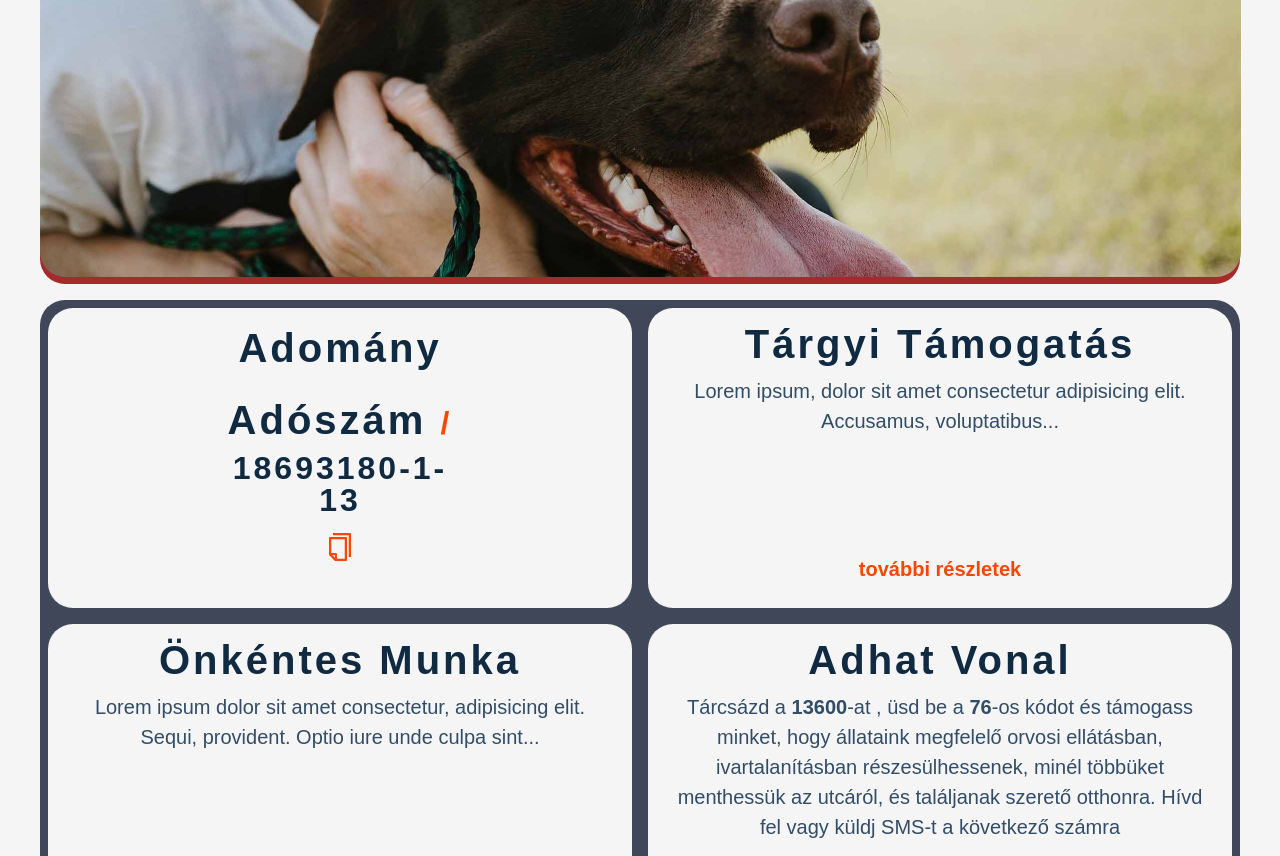
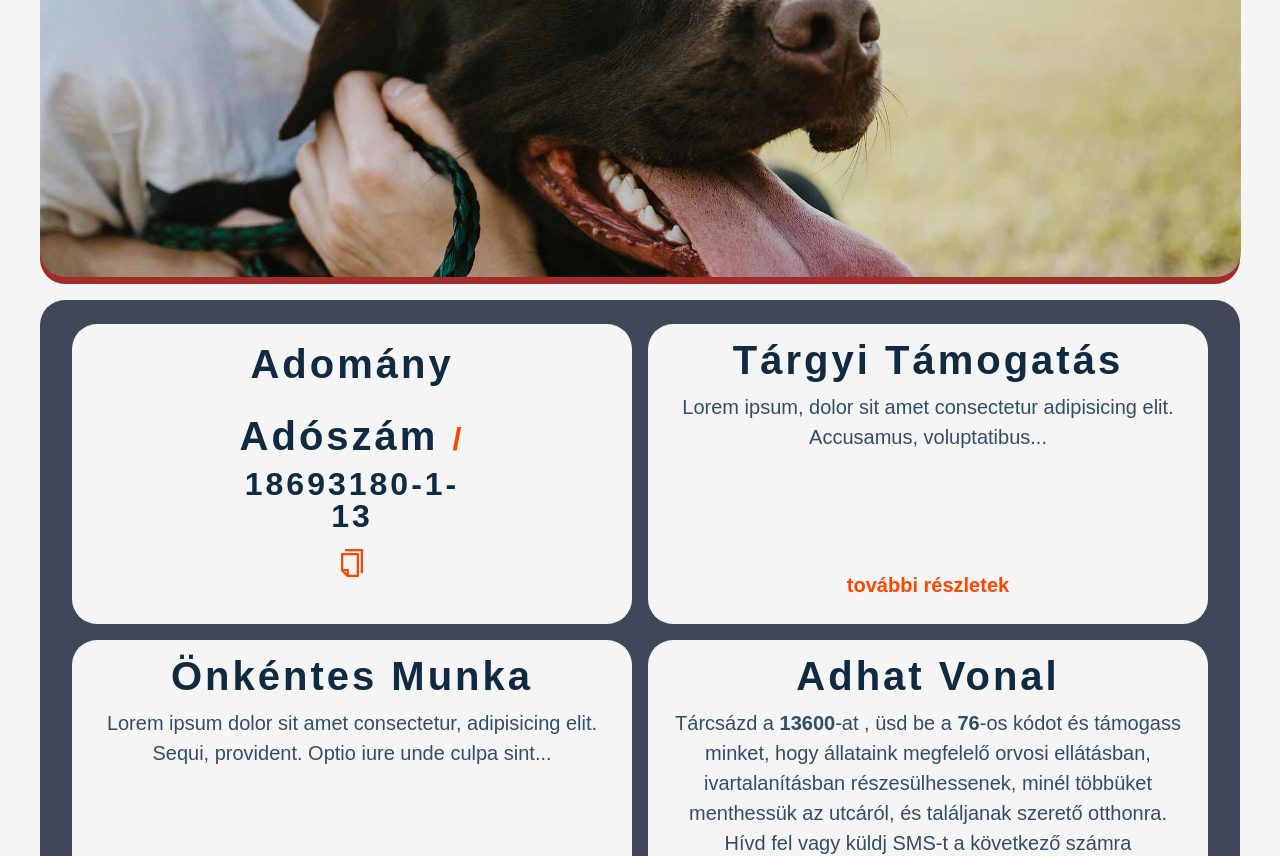
Before and after one commit to fekete-gabor/a-cozy-place, a React (Create React App) app: page / in a window 1280 px wide. Shown: the part 2624-3480 px from the top of the page. Built offline with nearby package versions, Linux system fonts and the light colour scheme; no server answers; a web font is replaced by a local one.

Commit message:
Update Support.js

```diff
--- a/src/components/Support.js
+++ b/src/components/Support.js
@@ -142,6 +142,7 @@ const Wrapper = styled.section`
     z-index: 2;
     display: grid;
     grid-template-columns: 1fr;
+    padding: 1rem 1.5rem;
     div {
       display: grid;
       grid-template-rows: auto 1fr auto;
```
